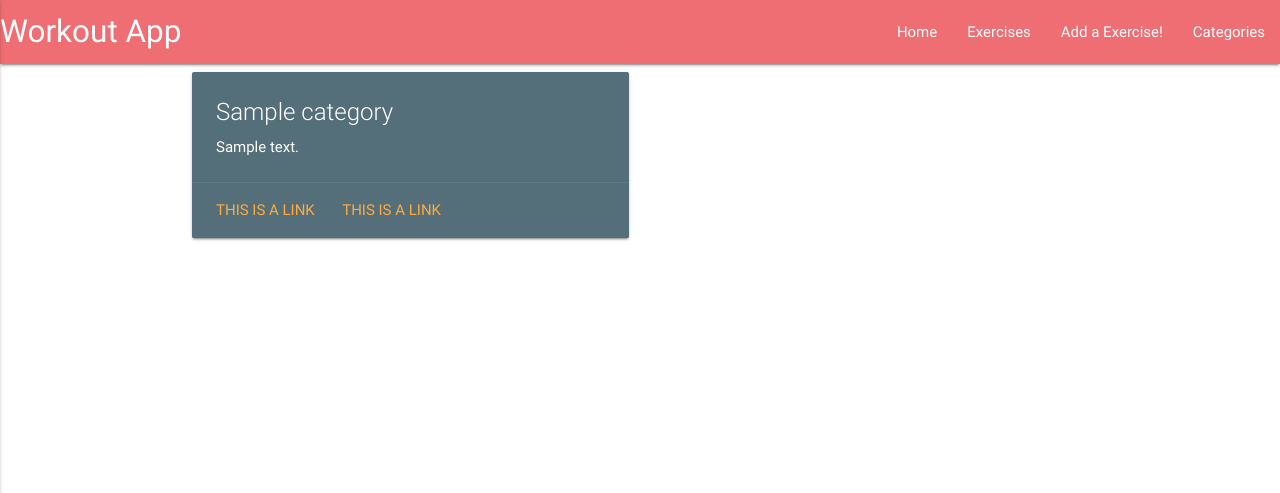
After one commit to chrisoc19/workout, a Flask app: page /shoulder in a window 1280 px wide. The commit adds this page. Shown: the top 493 px of the page. Run offline with Flask 2, Linux system fonts and the light colour scheme; a database or web service that is not in the repository returns one stand-in record (values such as "Sample title"); some libraries are stand-ins or nearby versions.

Commit message:
added shoulder.html

```diff
--- a/app.py
+++ b/app.py
@@ -15,6 +15,11 @@ mongo = PyMongo(app)
 @app.route('/home_page')
 def go_home():
     return render_template("home.html",categories=mongo.db.categories.find())
+
+@app.route('/shoulder')
+def shoulder():
+    return render_template("shoulder.html",categories=mongo.db.categories.find(),
+                           exercises=mongo.db.exercise.find())
 
 
 @app.route('/get_exercise')
--- /dev/null
+++ b/templates/shoulder.html
@@ -0,0 +1,20 @@
+{% extends 'base.html'%} {% block content %}
+{% for category in categories %}
+{% for exercise in exercises %}
+<div class="row">
+    <div class="col s12 m6">
+      <div class="card blue-grey darken-1">
+        <div class="card-content white-text">
+          <span class="card-title">{{category.category_name}}</span>
+          <p>{{exercise.exercise_description}}</p>
+        </div>
+        <div class="card-action">
+          <a href="#">This is a link</a>
+          <a href="#">This is a link</a>
+        </div>
+      </div>
+    </div>
+  </div>
+   {% endfor %}
+   {% endfor %}
+{% endblock %}
```
Also changed, not shown: templates/home.html (+7 -19 lines).
